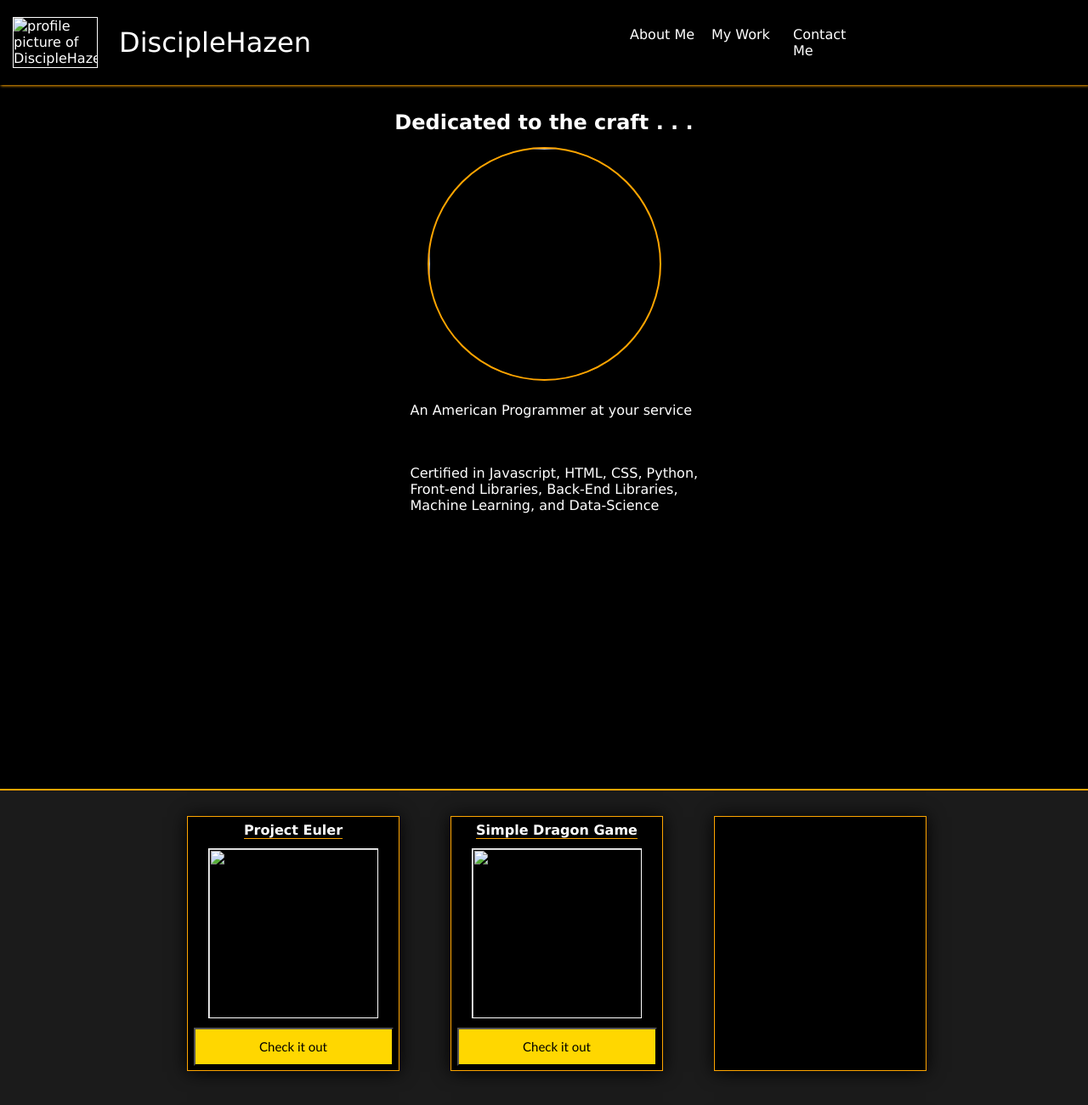
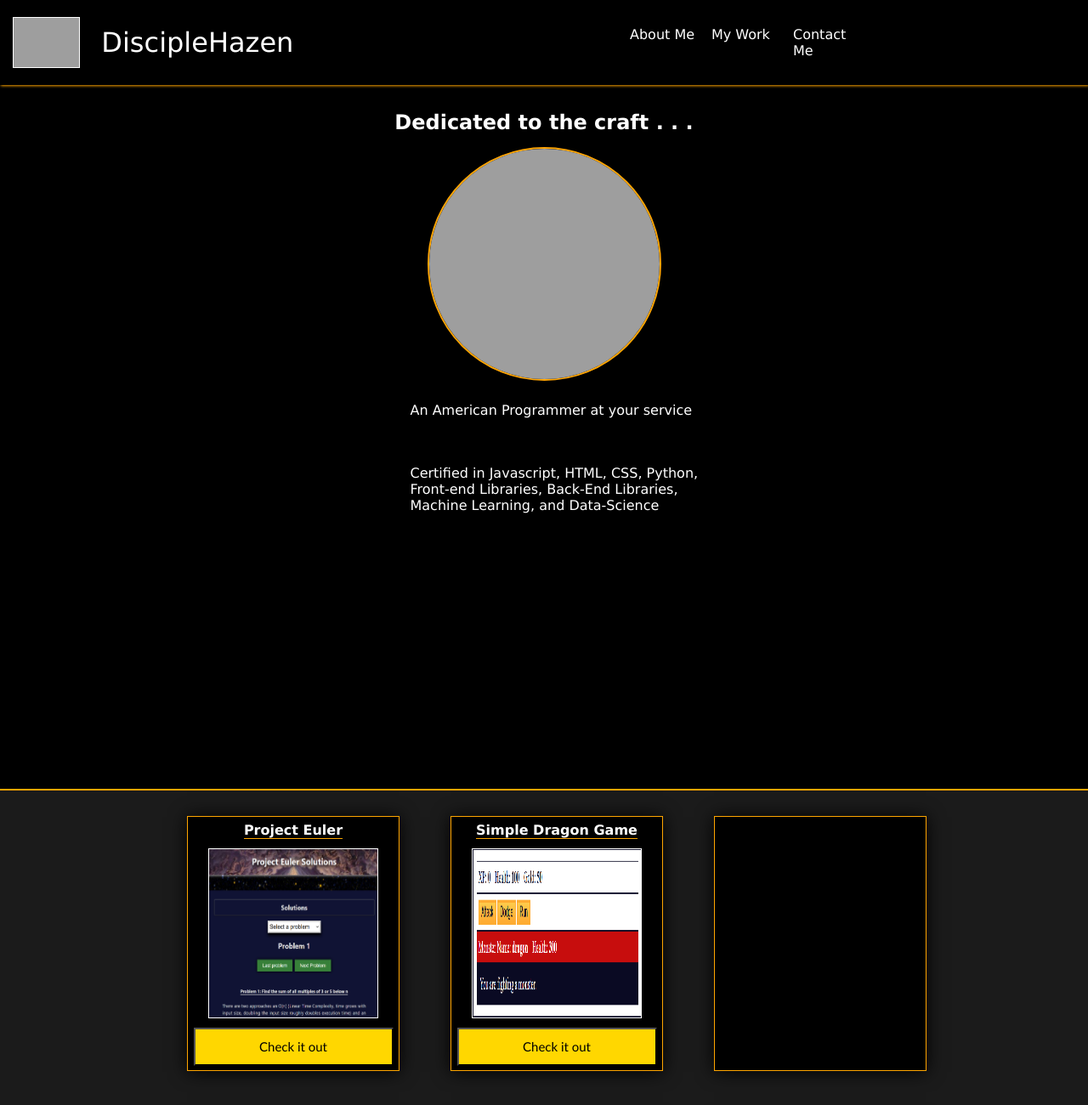
Before and after one commit to DiscipleHazen/PersonalPortfolioWebpage, a plain HTML site: page index.html in a window 1280 px wide. Shown: the top 1300 px of the page at 85% size. Drawn offline with Linux system fonts and the light colour scheme; the site is published under a folder, as on GitHub Pages, so addresses that start at the root find nothing.

Commit message:
Update index.html

```diff
--- a/index.html
+++ b/index.html
@@ -10,7 +10,7 @@
     <body>
         <header id="header">
             <figure>
-                <img class="profile-pic" src="/mainProfilePic6.png" alt="profile picture of DiscipleHazen">
+                <img class="profile-pic" src="./mainProfilePic6.png" alt="profile picture of DiscipleHazen">
                 <p class="username">DiscipleHazen</p>
             </figure>
             <nav id="navbar">
@@ -24,7 +24,7 @@
         <main>
             <section id="welcome-section">
                 <h1>Dedicated to the craft . . .</h1>
-                <img src="/mainProfilePic6.png">
+                <img src="./mainProfilePic6.png">
                 <p>An American Programmer at your service</p>
                 <p>Certified in Javascript, HTML, CSS, Python, Front-end Libraries, Back-End Libraries, Machine Learning, and Data-Science</p>
 
@@ -33,12 +33,12 @@
                 <div class="grid-work">
                     <div class="project-tile">
                         <h4>Project Euler</h4>
-                        <img src="/projectEuler.png">
+                        <img src="./projectEuler.png">
                         <button><a href="https://disciplehazen.github.io/ProjectEulerSolutions/">Check it out</a></button>
                     </div>
                     <div class="project-tile">
                         <h4>Simple Dragon Game</h4>
-                        <img src="/DragonFight.png">
+                        <img src="./DragonFight.png">
                         <button><a href="https://disciplehazen.github.io/DragonFightSimple/">Check it out</a></button>
                     </div>
                     <div class="project-tile"></div>
```
